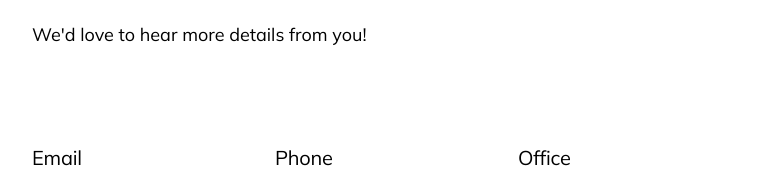
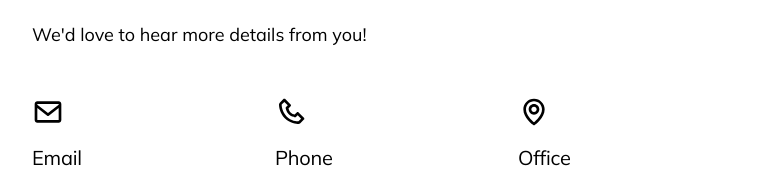
Before and after one commit to violetaLimanova/handmade-jewelery-01, a plain HTML site: page index.html in a window 1280 px wide. Shown: the part 4698-4877 px from the top of the page, without its empty margins (256-1023 px from the left). Drawn offline with nearby package versions, Linux system fonts and the light colour scheme.

Commit message:
Deploying to gh-pages from @ violetaLimanova/handmade-jewelery-01@28e03fd15cfa99dcd00a61af9596a4c91bb0575d 🚀

```diff
--- a/index.html
+++ b/index.html
@@ -585,7 +585,7 @@
         <ul class="contacts-list">
           <li class="contacts-item">
             <svg class="contacts-svg" width="32" height="32">
-              <use href="../images/icons.svg#envelope"></use>
+              <use href="/handmade-jewelery-01/assets/icons-BOEagAeG.svg#envelope"></use>
             </svg>
             <h4 class="contacts-headline">Email</h4>
             <a
@@ -597,7 +597,7 @@
           </li>
           <li class="contacts-item">
             <svg class="contacts-svg" width="32" height="32">
-              <use href="../images/icons.svg#phone"></use>
+              <use href="/handmade-jewelery-01/assets/icons-BOEagAeG.svg#phone"></use>
             </svg>
             <h4 class="contacts-headline">Phone</h4>
             <a class="contacts-link" href="tel:+15550000000" target="_blank"
@@ -606,7 +606,7 @@
           </li>
           <li class="contacts-item">
             <svg class="contacts-svg" width="32" height="32">
-              <use href="../images/icons.svg#map"></use>
+              <use href="/handmade-jewelery-01/assets/icons-BOEagAeG.svg#map"></use>
             </svg>
             <h4 class="contacts-headline">Office</h4>
             <a
```
